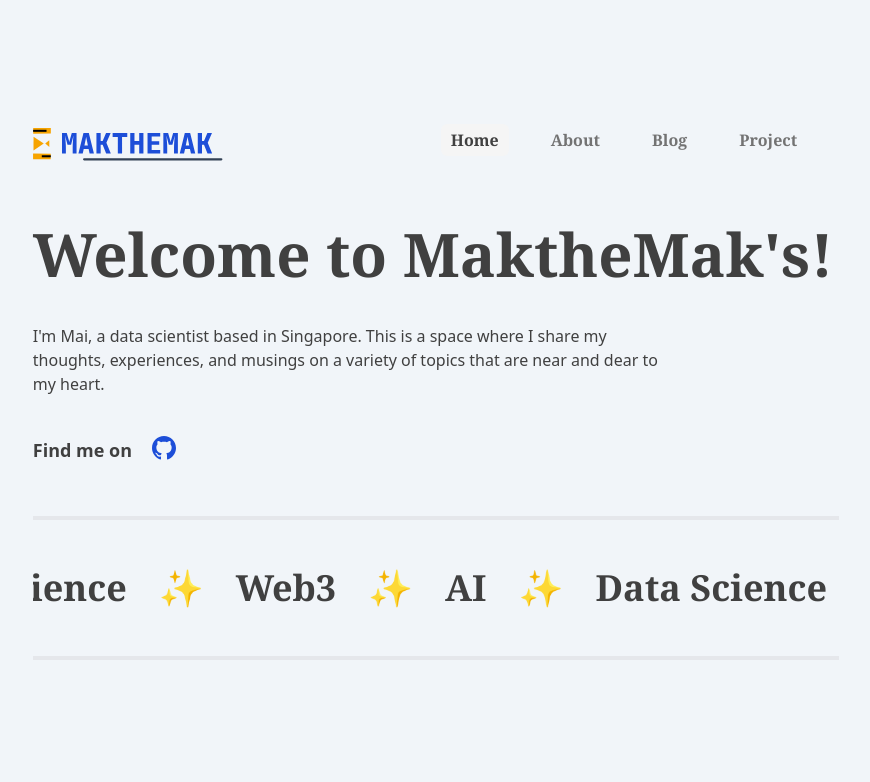
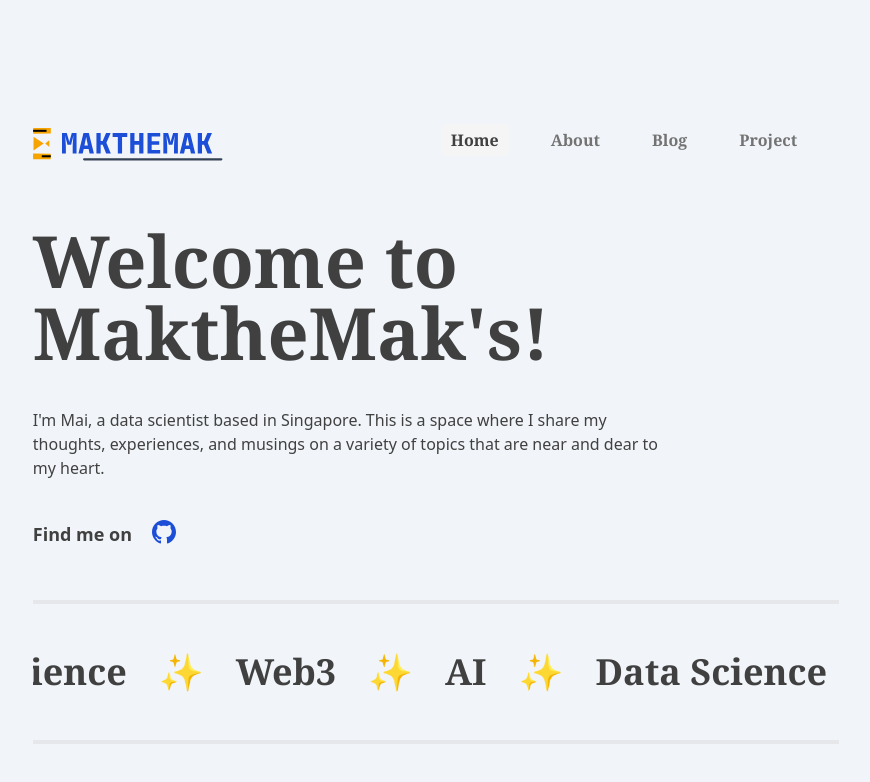
Before and after one commit to immaixq/makthemak, a Next.js app: page / in a window 1280 px wide. Shown: the top 782 px of the page, without its empty margins (204-1074 px from the left). Built offline with nearby package versions, Linux system fonts and the light colour scheme.

Commit message:
change page layout

```diff
--- a/src/app/blog/page.tsx
+++ b/src/app/blog/page.tsx
@@ -1,6 +1,10 @@
 import Link from 'next/link';
 import { allBlogs } from 'contentlayer/generated';
 
+export const metadata = {
+  title: 'Blog',
+  description: 'Writing me thoughts down in progess..'
+}
 export default async function BlogPage() {
 
     return (
--- a/src/app/page.tsx
+++ b/src/app/page.tsx
@@ -1,29 +1,29 @@
 "use client"
-import { avatar, about } from '@/lib/info';
+import { about } from '@/lib/info';
 import { motion } from 'framer-motion';
 
-const variants = {
-  initial: { opacity: 0, y: 50, clipPath: 'inset(100% 0 0 0)' },
-  animate: {
-    opacity: 1,
-    y: 0,
-    clipPath: 'inset(0 0 0 0)',
-    transition: {
-      type: 'spring',
-      duration: 0.5}
-  },
-};
+// const variants = {
+//   initial: { opacity: 0, y: 50, clipPath: 'inset(10% 0 0 0)' },
+//   animate: {
+//     opacity: 1,
+//     y: 0,
+//     clipPath: 'inset(0 0 0 0)',
+//     transition: {
+//       type: 'spring',
+//       duration: 0.5}
+//   },
+// };
 
 export default function Home() {
   return (
     <motion.div
     initial="initial"
     animate="animate"
-    variants={variants}
+    // variants={variants}
   >
     <section className='mx-auto'>
       <div className='flex'>
-      <h1 className='font-bold text-6xl font-serif'>Welcome to MaktheMak&apos;s!</h1>
+      <h1 className='font-bold text-5xl md:text-7xl font-serif'>Welcome to MaktheMak&apos;s!</h1>
 
         </div>
       <div>
```
